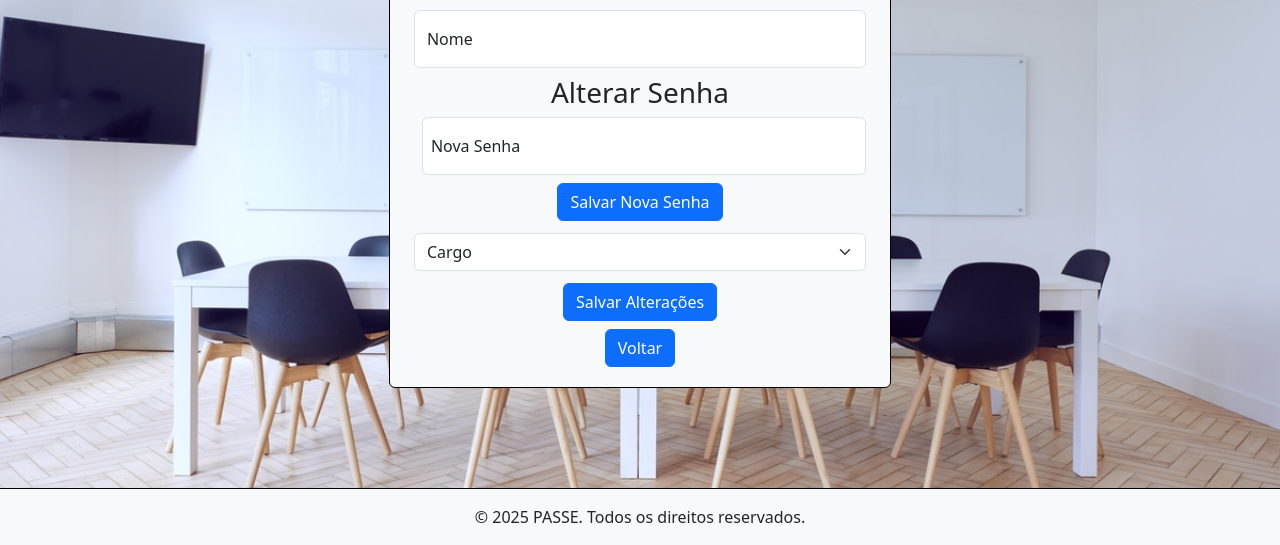
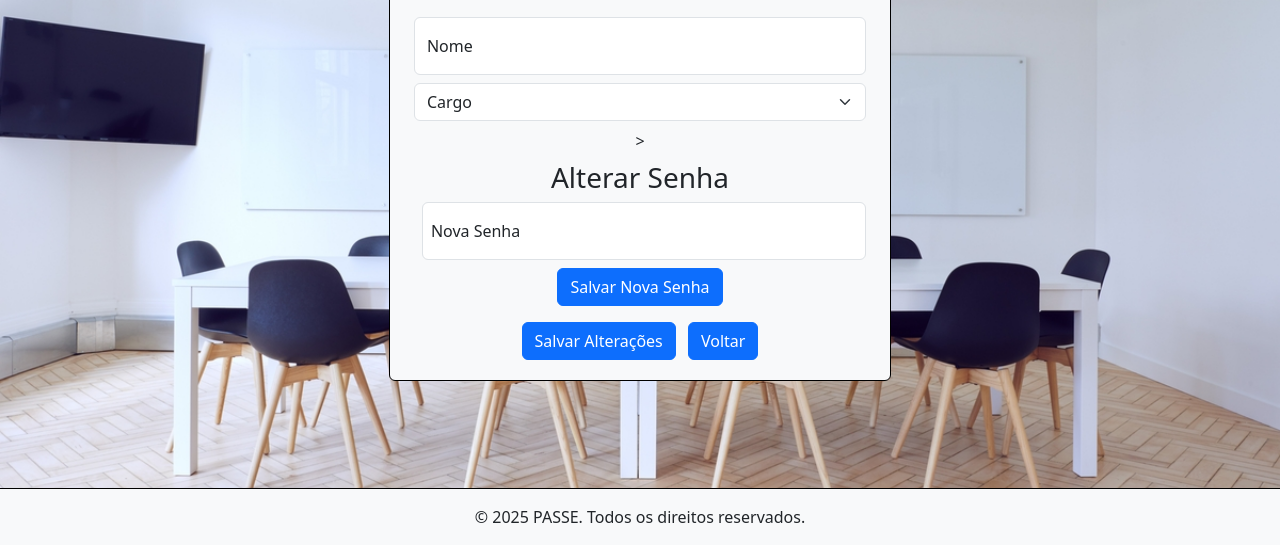
Before and after one commit to PASSE-C3-EtecVAV/TCC, a Flask app: template app/templates/editar_funcionario.html in a window 1280 px wide. Shown: the part 255-800 px from the top of the page. Run offline with Flask 3, Linux system fonts and the light colour scheme; the template is opened without the code that fills it, so the values that code supplies are empty; parts of the project's set-up code (start-up, migrations or seed data) failed here and were passed over; some libraries are stand-ins or nearby versions.

Commit message:
Algumas mudanças no editar funcionar

```diff
--- a/app/templates/editar_funcionario.html
+++ b/app/templates/editar_funcionario.html
@@ -24,26 +24,11 @@ ed_funcionario
 
     <p><strong>Email:</strong> {{ funcionario.email }}</p>
 
-    <form method="POST" action="{{ url_for('auth.editar_funcionario', funcionario_id=funcionario.id) }}">
+    <form method="POST" action="{{ url_for('auth.editar_funcionario', funcionario_id=funcionario.id) }}" id="principal">
         <div class="form-floating m-2">
             <input class="form-control" type="text" name="nome" id="nome" value="{{ funcionario.nome }}" placeholder="Nome" required>
             <label class="form-label" for="nome">Nome</label>
         </div>
-        {% if funcionario.id == session['usuario_id'] %}
-            <div class="m-2">
-                <h3>Alterar Senha</h3>
-                <form method="POST" action="{{ url_for('auth.editar_funcionario', funcionario_id=funcionario.id) }}">
-                    <div class="form-floating m-1">
-                        <input class="form-control m-1" type="password" name="nova_senha" id="nova_senha" placeholder="Nova Senha" required>
-                        <label class="form-label" for="nova_senha">Nova Senha</label>
-                    </div>
-                    <input class="form-control" type="hidden" name="acao" value="trocar_senha">
-                    <button class="btn btn-primary m-1" type="submit">Salvar Nova Senha</button>
-                </form>
-            </div>
-        {% endif %}
-
-
         {% if session['usuario_tipo'] == 'professor' %}
         {% else %}
         <div class="m-2">
@@ -75,15 +60,28 @@ ed_funcionario
                         </a>
                     </div>
                 {% endif %}
-        {% endif %}
-        <div class="d-flex flex-column align-items-center justify-content-center">
-        {% if funcionario.id == session['usuario_id'] %}
-        {% else %}
-        <button class="btn btn-primary m-1" type="submit" name="acao" value="redefinir">Redefinir Senha</button>
-        {% endif %}
-        <button class="btn btn-primary m-1" type="submit" name="acao" value="salvar">Salvar Alterações</button>
+        {% endif %}>
 
     </form>
+    {% if funcionario.id == session['usuario_id'] %}
+            <div class="m-2">
+                <h3>Alterar Senha</h3>
+                <form method="POST" action="{{ url_for('auth.editar_funcionario', funcionario_id=funcionario.id) }}">
+                    <div class="form-floating m-1">
+                        <input class="form-control m-1" type="password" name="nova_senha" id="nova_senha" placeholder="Nova Senha" required>
+                        <label class="form-label" for="nova_senha">Nova Senha</label>
+                    </div>
+                    <input class="form-control" type="hidden" name="acao" value="trocar_senha">
+                    <button class="btn btn-primary m-1" type="submit">Salvar Nova Senha</button>
+                </form>
+            </div>
+        {% endif %}
+
+    {% if funcionario.id == session['usuario_id'] %}
+        {% else %}
+        <button class="btn btn-primary m-1" type="submit" name="acao" value="redefinir" form="principal">Redefinir Senha</button>
+        {% endif %}
+        <button class="btn btn-primary m-1" type="submit" name="acao" value="salvar" form="principal">Salvar Alterações</button>
 
     {% if funcionario.id != session['usuario_id'] %}
         <button class="btn btn-danger m-1" onclick="confirmarExclusaoFuncionario({{ funcionario.id }})">
```
